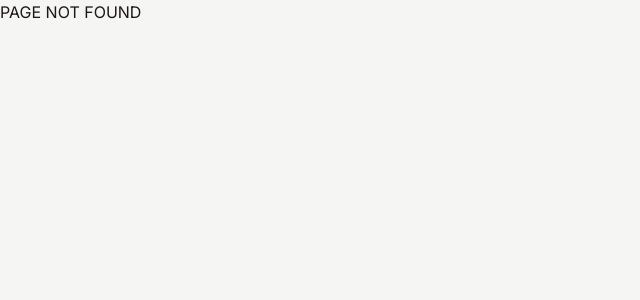
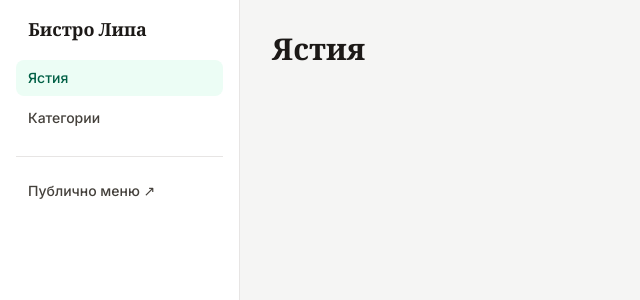
Before and after one commit to aleksandar-buzov/restaurant-menu, a React (Vite) app: page /admin/items in a window 1280 px wide. Before the commit this address had no page. Shown: the top 300 px of the page, without its empty margins (0-640 px from the left). Built offline with nearby package versions, Linux system fonts and the light colour scheme.

Commit message:
feat: add public and admin layouts with nested routes

```diff
--- a/src/app/App.tsx
+++ b/src/app/App.tsx
@@ -1,11 +1,25 @@
 import { Route, Routes, Navigate } from "react-router"
 import MenuPage from "@/pages/MenuPage"
+import AdminLayout from "@/app/layouts/AdminLayout"
+import PublicLayout from "./layouts/PublicLayout"
+import AdminItemsPage from "@/pages/admin/AdminItemsPage"
+import AdminCategoriesPage from "@/pages/admin/AdminCategoriesPage"
+import NotFoundPage from "@/pages/NotFoundPage"
+
 function App() {
   return (
     <Routes>
-      <Route path="/menu" element={<MenuPage />} />
-      <Route path="/" element={<Navigate to="/menu" replace />} />
-      <Route path="*" element={<h1>PAGE NOT FOUND</h1>} />
+      <Route element={<PublicLayout />}>
+        <Route path="/menu" element={<MenuPage />} />
+        <Route path="/" element={<Navigate to="/menu" replace />} />
+        <Route path="*" element={<NotFoundPage />} />
+      </Route>
+
+      <Route path="/admin" element={<AdminLayout />}>
+        <Route path="items" element={<AdminItemsPage />}></Route>
+        <Route path="categories" element={<AdminCategoriesPage />}></Route>
+        <Route index element={<Navigate to="items" replace />} />
+      </Route>
     </Routes>
   )
 }
--- /dev/null
+++ b/src/app/layouts/AdminLayout.tsx
@@ -0,0 +1,40 @@
+import { Outlet, NavLink, Link } from "react-router"
+
+const navLinkClasses =
+  "block rounded-lg px-3 py-2 text-sm font-medium whitespace-nowrap text-stone-700 transition-colors hover:bg-stone-100 aria-[current=page]:bg-emerald-50 aria-[current=page]:text-emerald-800"
+
+const AdminLayout = () => {
+  return (
+    <div className="min-h-screen lg:flex">
+      <aside className="border-b border-stone-200 bg-white p-4 lg:min-h-screen lg:w-60 lg:shrink-0 lg:border-r lg:border-b-0">
+        <p className="mb-4 hidden px-3 font-serif text-lg font-semibold lg:block">
+          Бистро Липа
+        </p>
+        <nav aria-label="Админ панел">
+          <ul role="list" className="flex gap-1 overflow-x-auto lg:flex-col">
+            <li>
+              <NavLink to="/admin/items" className={navLinkClasses}>
+                Ястия
+              </NavLink>
+            </li>
+            <li>
+              <NavLink to="/admin/categories" className={navLinkClasses}>
+                Категории
+              </NavLink>
+            </li>
+            <li className="lg:mt-4 lg:border-t lg:border-stone-200 lg:pt-4">
+              <Link to="/menu" className={navLinkClasses}>
+                Публично меню ↗
+              </Link>
+            </li>
+          </ul>
+        </nav>
+      </aside>
+      <main className="min-w-0 flex-1 p-5 lg:p-8">
+        <Outlet />
+      </main>
+    </div>
+  )
+}
+
+export default AdminLayout
--- /dev/null
+++ b/src/app/layouts/PublicLayout.tsx
@@ -0,0 +1,14 @@
+import { Outlet } from "react-router"
+
+const PublicLayout = () => {
+  return (
+    <div className="flex min-h-screen flex-col">
+      <Outlet />
+      <footer className="mt-auto border-t border-stone-200 py-6 text-center text-sm text-stone-500">
+        © Бистро Липа
+      </footer>
+    </div>
+  )
+}
+
+export default PublicLayout
--- /dev/null
+++ b/src/pages/NotFoundPage.tsx
@@ -0,0 +1,25 @@
+import { Link } from "react-router"
+
+const NotFoundPage = () => {
+  return (
+    <main className="mx-auto flex max-w-6xl flex-col items-center gap-4 px-5 py-20 text-center">
+      <p className="text-sm font-semibold tracking-widest text-emerald-800 uppercase">
+        404
+      </p>
+      <h1 className="font-serif text-3xl font-semibold lg:text-4xl">
+        Страницата не е намерена
+      </h1>
+      <p className="text-stone-600">
+        Адресът е грешен или страницата вече не съществува.
+      </p>
+      <Link
+        to="/menu"
+        className="mt-2 inline-flex h-11 items-center rounded-xl bg-emerald-700 px-5 text-sm font-semibold text-white transition-colors hover:bg-emerald-800 focus-visible:ring-2 focus-visible:ring-emerald-600 focus-visible:ring-offset-2 focus-visible:outline-none"
+      >
+        Към менюто
+      </Link>
+    </main>
+  )
+}
+
+export default NotFoundPage
--- /dev/null
+++ b/src/pages/admin/AdminCategoriesPage.tsx
@@ -0,0 +1,7 @@
+const AdminCategoriesPage = () => {
+  return (
+    <h1 className="font-serif text-2xl font-semibold lg:text-3xl">Категории</h1>
+  )
+}
+
+export default AdminCategoriesPage
--- /dev/null
+++ b/src/pages/admin/AdminItemsPage.tsx
@@ -0,0 +1,7 @@
+const AdminItemsPage = () => {
+  return (
+    <h1 className="font-serif text-2xl font-semibold lg:text-3xl">Ястия</h1>
+  )
+}
+
+export default AdminItemsPage
```
